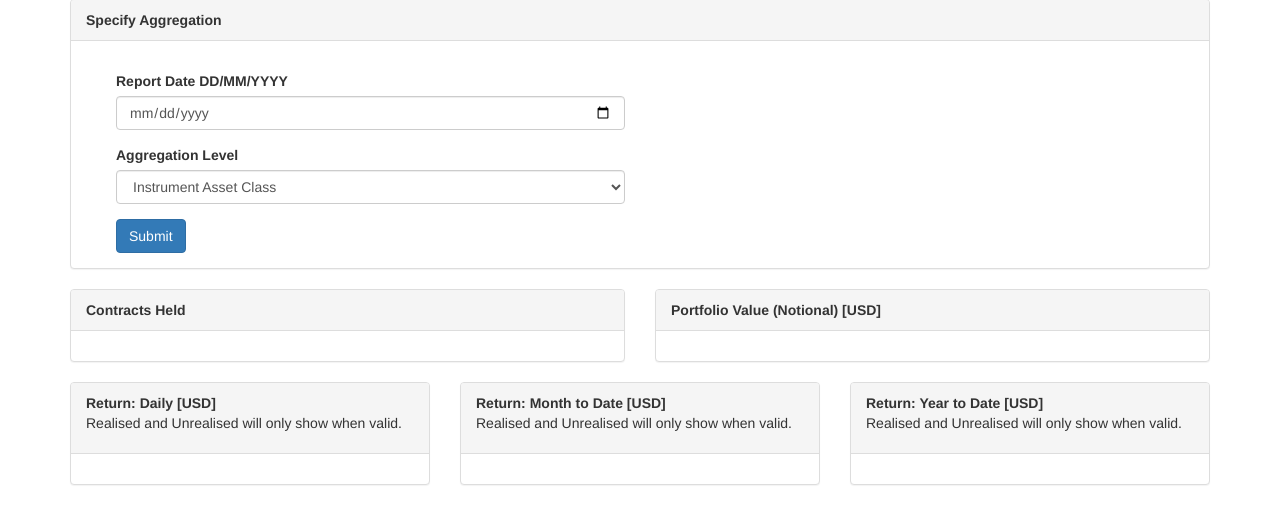
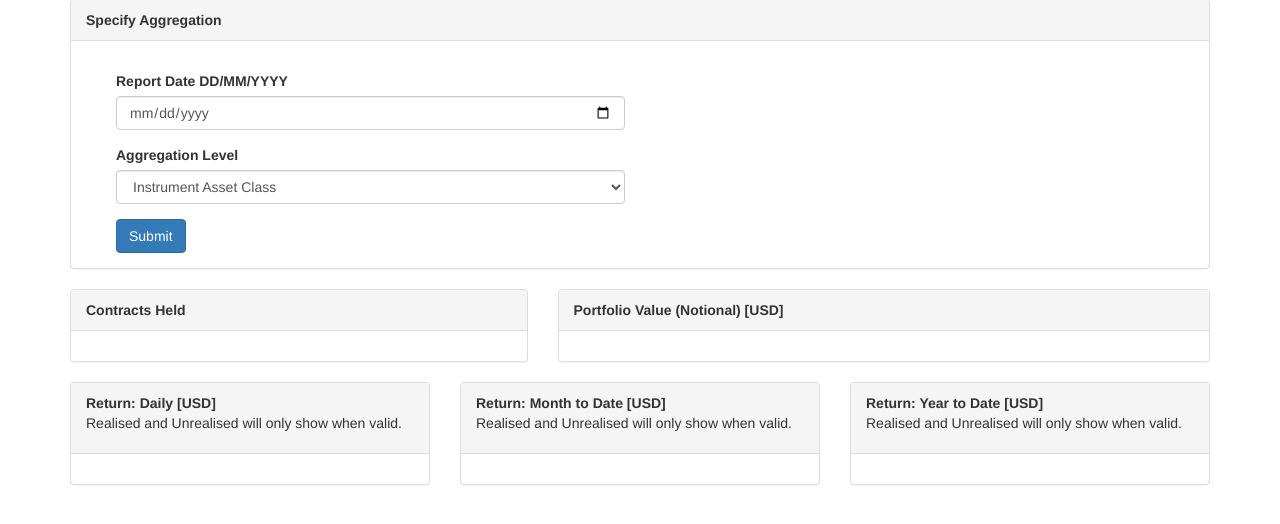
Before and after one commit to rich-sykes/brc, a Flask app: template templates/portfolio.html in a window 1280 px wide. Shown: the part 72-596 px from the top of the page. Run offline with Flask 2, Linux system fonts and the light colour scheme; the template is opened without the code that fills it: values that come from a table or form of the project are taken from there, others are empty; some libraries are stand-ins or nearby versions.

Commit message:
clean up - html

```diff
--- a/main.py
+++ b/main.py
@@ -121,7 +121,7 @@ def agg_contracts(reporting_date, aggregation_level):
     value_df = calc_valuation(daily_df, current_date, aggregation_level)
 
     # calculate contracts held on reporting date
-    holding_df = calc_contracts_held(daily_df, current_date, aggregation_level)
+    holding_df = calc_contracts_held(daily_df, current_date)
 
     # daily PnL
     daily_pnl_df = calc_daily_aggregate(daily_df, current_date, aggregation_level)
--- a/templates/portfolio.html
+++ b/templates/portfolio.html
@@ -54,7 +54,7 @@
 
     <div class="row">
         {% if not contracts_df.empty %}
-        <div class="col-md-6">
+        <div class="col-md-5">
 
             <div class="panel panel-default">
                 <div class="panel-heading">
@@ -70,7 +70,7 @@
         {% endif %}
 
         {% if not value_df.empty %}
-        <div class="col-md-6">
+        <div class="col-md-7">
             <div class="panel panel-default">
                 <div class="panel-heading">
                     <b>Portfolio Value (Notional) [USD]</b>
```
Also changed, not shown: libs/portfolio_func.py (+6 -2 lines).
